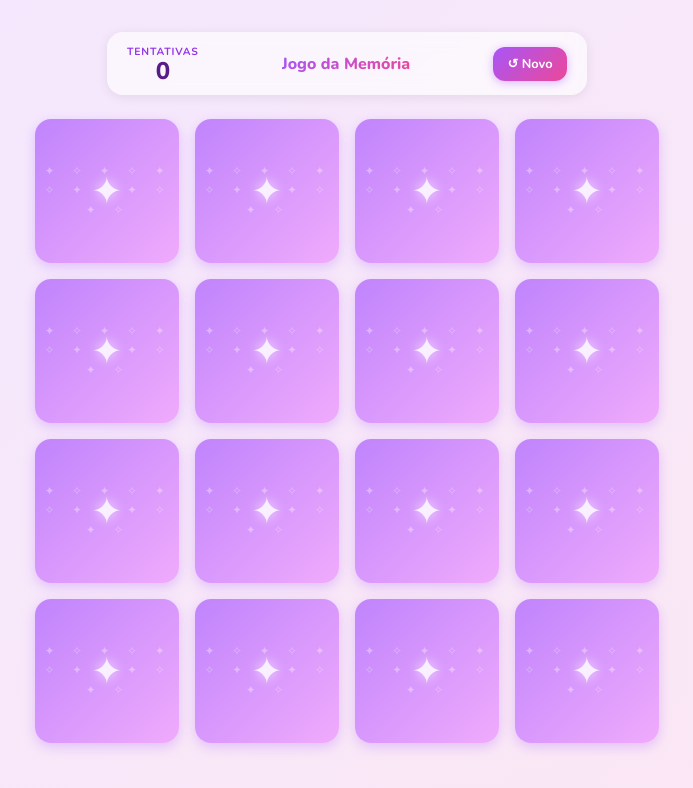
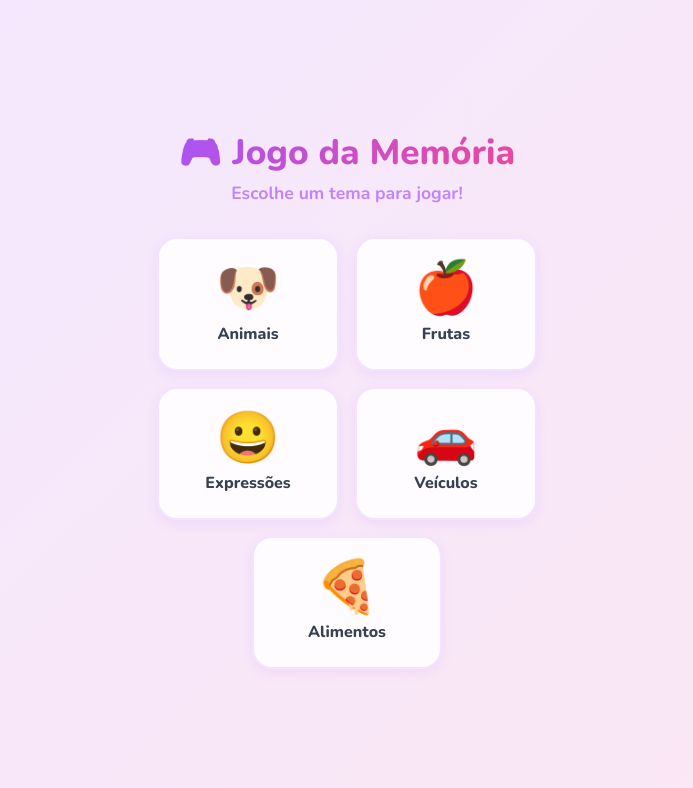
Before and after one commit to thiagocf/malu-games, a React (Vite) app: page / in a window 1280 px wide. Shown: the top 788 px of the page, without its empty margins (293-986 px from the left). Built offline with nearby package versions, Linux system fonts and the light colour scheme.

Commit message:
feat: add deck selection screen with 5 themes

```diff
--- a/src/App.tsx
+++ b/src/App.tsx
@@ -1,20 +1,32 @@
+import { useState } from 'react'
 import { useGame } from './games/memory/game/useGame'
 import { Board } from './games/memory/components/Board'
 import { GameHeader } from './games/memory/components/GameHeader'
 import { GameOver } from './games/memory/components/GameOver'
-import { ANIMALS } from './games/memory/assets/animals/animals'
+import { DeckSelector } from './games/memory/components/DeckSelector'
+import { DECKS } from './games/memory/assets/decks/decks'
+import type { DeckConfig } from './games/memory/game/types'
 import './App.css'
 
-const config = { deck: ANIMALS }
+export function App() {
+  const [selectedDeck, setSelectedDeck] = useState<DeckConfig | null>(null)
 
-export function App() {
+  if (!selectedDeck) {
+    return <DeckSelector decks={DECKS} onSelect={setSelectedDeck} />
+  }
+
+  return <Game deck={selectedDeck} onBackToMenu={() => setSelectedDeck(null)} />
+}
+
+function Game({ deck, onBackToMenu }: { deck: DeckConfig; onBackToMenu: () => void }) {
+  const config = { deck: deck.items }
   const { cards, moves, isComplete, flipCard, restart } = useGame(config)
 
   return (
     <main className="app">
       <GameHeader moves={moves} onRestart={restart} />
-      <Board cards={cards} animals={ANIMALS} onFlip={flipCard} />
-      {isComplete && <GameOver moves={moves} onRestart={restart} />}
+      <Board cards={cards} animals={deck.items} onFlip={flipCard} />
+      {isComplete && <GameOver moves={moves} onRestart={restart} onBackToMenu={onBackToMenu} />}
     </main>
   )
 }
```
